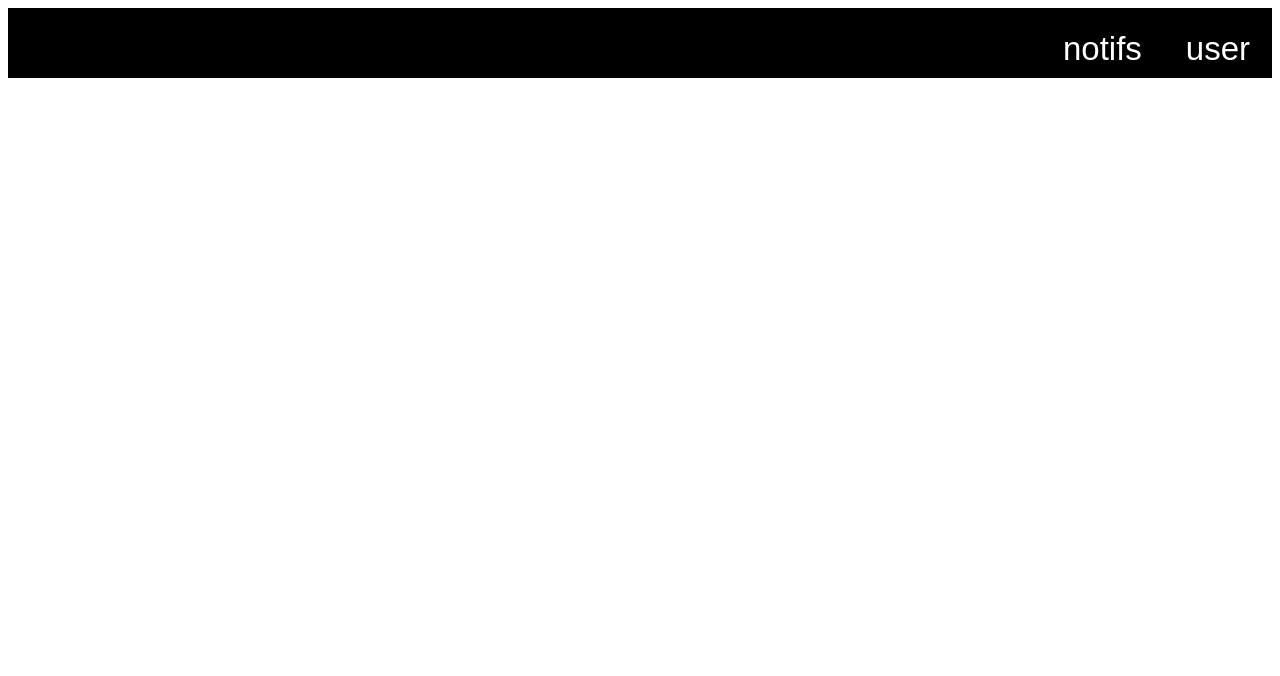
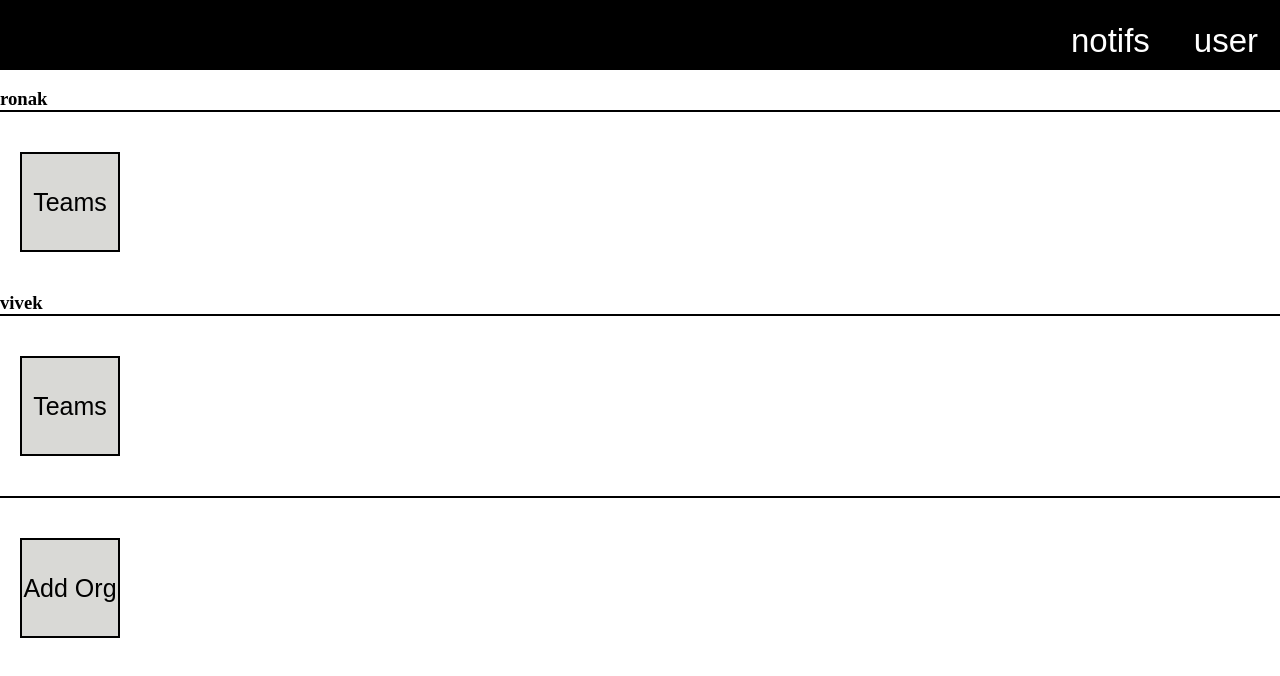
Before and after one commit to taskmasterorg/web, a React (Create React App) app: page /Home in a window 1280 px wide. Shown: the top 676 px of the page. Built offline with nearby package versions, Linux system fonts and the light colour scheme; no server answers; the HTML template or start-up script is replaced by a standard one.

Commit message:
feat: displays all the org

```diff
--- a/src/components/auth/signin.tsx
+++ b/src/components/auth/signin.tsx
@@ -22,7 +22,7 @@ function Signin(): JSX.Element{
       .then(res => res.json())
       .then(data => {
          console.log(data);
-         if(data.message == "Okay"){
+         if(data.jwt){
             console.log("successful");
             navigate(`/Home`);
          }
--- a/src/components/home/home.tsx
+++ b/src/components/home/home.tsx
@@ -1,7 +1,41 @@
-import React,{useState} from "react";
+import React,{useState, useEffect} from "react";
+import { useForm } from "react-hook-form";
 import Navbar from "./navBar";
+import Org from "./org";
+import "../../style/auth.css";
+import "../../style/home.css";
+
+interface orgType{
+   orgId: string;
+   orgName: string;
+}
 
 function Home(): JSX.Element{
+
+   //let UserId: string = "Ronak";
+   const initialOrg = [{
+      orgId: "123",
+      orgName: "ronak"
+   },
+   {
+      orgId: "234",
+      orgName: "vivek"
+   }]
+   const [UserId, setUserId] = useState<string>("userId");
+   const [createOrgForm, setForm] = useState(<div></div>);
+   const [allOrg, setAllOrg] = useState<orgType[]>(initialOrg);
+   const [orgAdded, changeState] = useState(true);
+   const {register, handleSubmit} = useForm();
+
+   const submitButton = {
+      margin: "auto",
+      marginTop: 30,
+      display: "block"
+   }
+
+   useEffect(() => {
+      console.log("Hakai");
+      console.log(allOrg);
       fetch('/api/v1/auth/verifyJWT', {
          method: 'POST',
          headers: {
@@ -11,12 +45,84 @@ function Home(): JSX.Element{
       })
       .then(res => res.json())
       .then(data => {
-            console.log(data);
+               console.log(data.serviceResponse.userId);
+               setUserId(data.serviceResponse.userId);
+               console.log(UserId);
             }
       )
+   }, [] )
+
+   useEffect( () => {
+      console.log(UserId);
+      fetch('/api/v1/org/all/' + UserId)
+      .then(res => res.json())
+      .then(data => {
+            setAllOrg(data);
+            console.log("Hi");
+            console.log(data);
+            console.log(allOrg);
+            console.log("bye");
+         }
+      )}, [UserId]);
+
+   function onSubmit(data: any){
+      fetch('/api/v1/org/create', {
+         method: 'POST',
+         headers: {
+            Accept: 'application/json',
+            'Content-Type': 'application/json'
+         },
+         body: JSON.stringify(data)
+      })
+      .then(res => res.json())
+      .then(data => {
+         console.log(data);
+         if(data.message == "Created!"){
+            console.log("successful");
+            setForm(()=><div></div>);
+            changeState(!orgAdded);
+         }
+         else{
+            console.log("failed");
+         }
+      })
+   }
+
+   function createOrg(){
+      console.log(UserId);
+      setForm(()=>
+         <form className = "auth_form" onSubmit = {handleSubmit(onSubmit)}>
+            <br/><br/>
+            <input className = "auth_input" {...register("userId", {required: true})} name="userId"  value={UserId}/>
+            <br/>
+            <input className = "auth_input" {...register("orgName", {required: true})} name="orgName" placeholder="Organization Name"/>
+            <br/>
+            <button className = "auth_button" style={submitButton} type="submit">Create</button>
+         </form>
+      )
+   }
+
    return(
       <div>
-         <Navbar/>
+         <Navbar/><br/>
+         {
+            console.log("abc")
+         }
+         {
+            console.log(allOrg)
+         }
+         {
+            Array.isArray(allOrg) && allOrg.map((data: orgType, index: number) => {
+               return <Org key={index} userId = {UserId} orgName = {data.orgName} />
+            })
+         }
+         {
+            console.log("def")
+         }
+         <div className = "OrgRow">
+            <button className = "OrgTeams" onClick={createOrg}>Add Org</button>
+            {createOrgForm}
+         </div>
       </div>
    )
 }
--- /dev/null
+++ b/src/components/home/org.tsx
@@ -0,0 +1,20 @@
+import React,{useState} from "react";
+import "../../style/home.css";
+
+interface Props{
+   userId: string;
+   orgName: string;
+}
+
+function Org(props: Props): JSX.Element{
+   return(
+      <div>
+         <h3>{props.orgName}</h3>
+         <div className = "OrgRow">
+            <button className = "OrgTeams">Teams</button>
+         </div>
+      </div>
+   )
+}
+
+export default Org;
--- a/src/style/home.css
+++ b/src/style/home.css
@@ -1,3 +1,8 @@
+* {
+   margin: 0 0;
+   padding: 0 0;
+}
+
 .home_navbar{
    border: 0px;
    margin: 0 0;
@@ -5,6 +10,7 @@
    width: 100%;
    justify-content: flex-end;
    background-color: black;
+   align-items: center;
 }
 .home_navItems{
    height: 50px;
@@ -16,3 +22,20 @@
    border: 2px solid black;
    border-radius: 10px;
 }
+
+.OrgRow{
+   border-top: 2px solid black;
+   display: flex;
+   justify-content: flex-start;
+   align-items: center;
+   padding: 40px 20px;
+}
+
+.OrgTeams{
+   height: 100px;
+   width: 100px;
+   font-size: 25px;
+   background-color: #D9D9D6;
+   border: 2px solid black;
+   color: black;
+}
```
Lines whose indentation alone changed are shown as unchanged.
